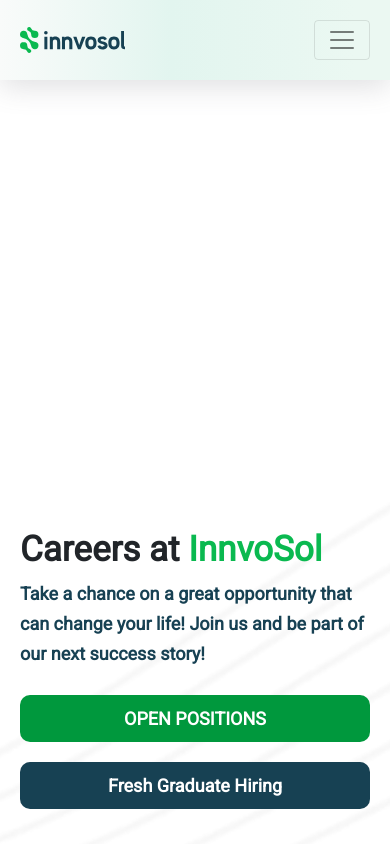
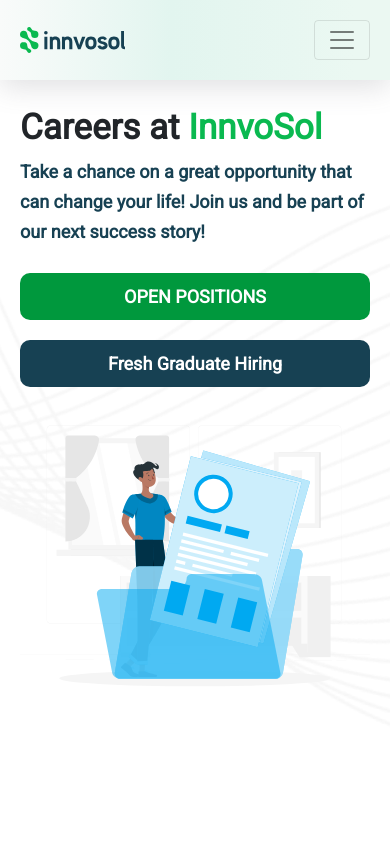
Before and after one commit to BasharatAliKing/innvosol-project, a React (Create React App) app: page /Carrier in a window 390 px wide. Shown: the top 844 px of the page. Built offline with nearby package versions, Linux system fonts and the light colour scheme.

Commit message:
data added

```diff
--- a/src/Utilities/Carrier.css
+++ b/src/Utilities/Carrier.css
@@ -86,6 +86,9 @@
 }
 @media(max-width:576px){
     #Carrier{
+        height: 100vh;
+    }
+    #Carrier{
         padding: 0px 20px;
     }
     #Carrier .buttons{
```
